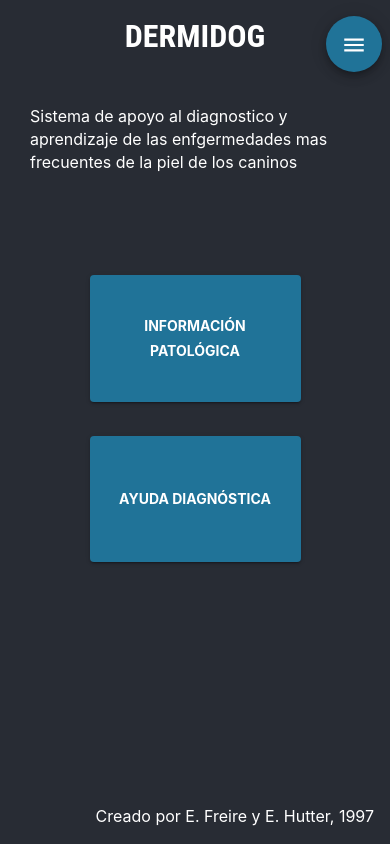
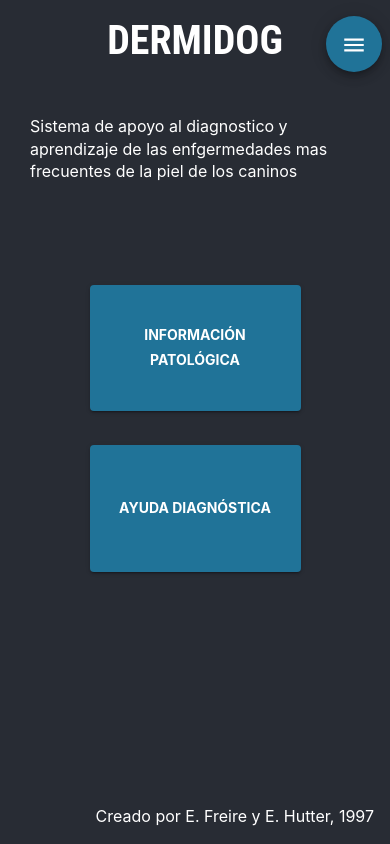
Before and after one commit to Marcomech/Dermidog, a Next.js app: page / in a window 390 px wide. Built offline with nearby package versions, Linux system fonts and the light colour scheme.

Commit message:
Update themes.ts

```diff
--- a/src/constants/themes.ts
+++ b/src/constants/themes.ts
@@ -70,9 +70,7 @@ const theme = {
             '@media (max-width:600px)': {
                 fontSize: '2.5rem',
             },
-            '@media (max-width:450px)': {
-                fontSize: '2rem',
-            },
+
         },
         h2: {
             ...rawTheme.typography.h2,
```
